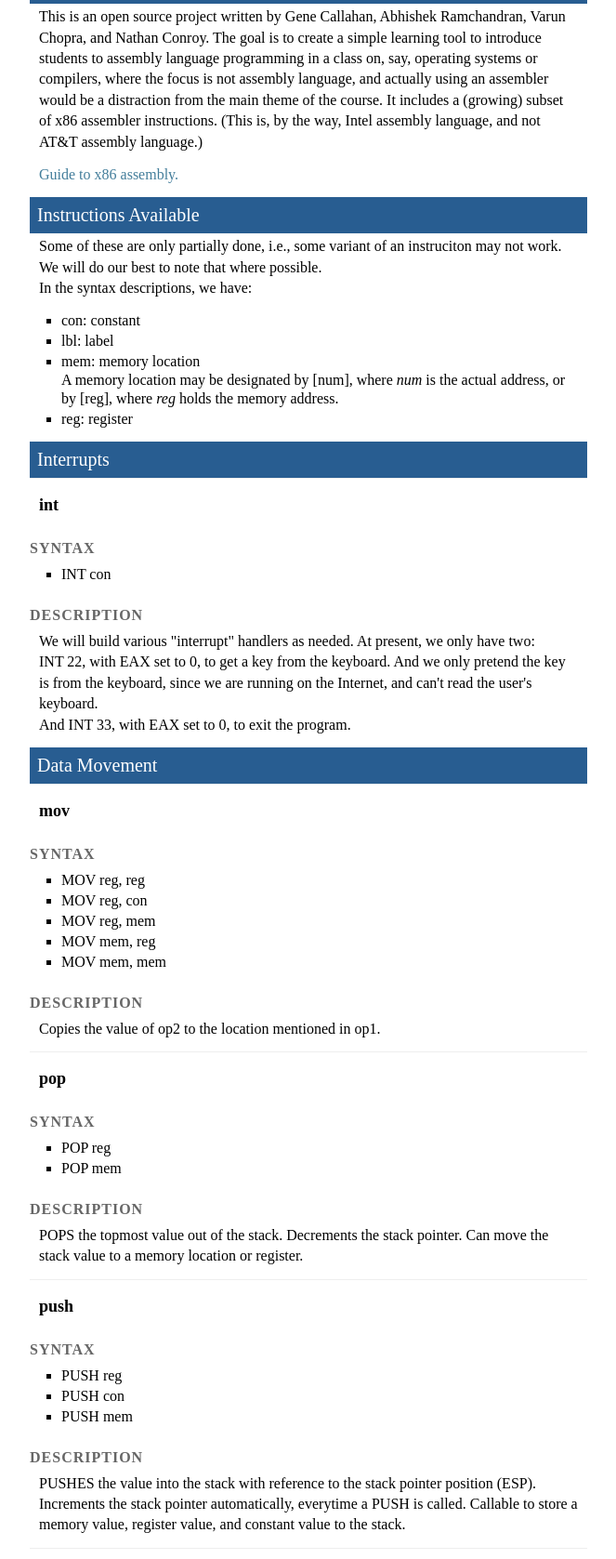
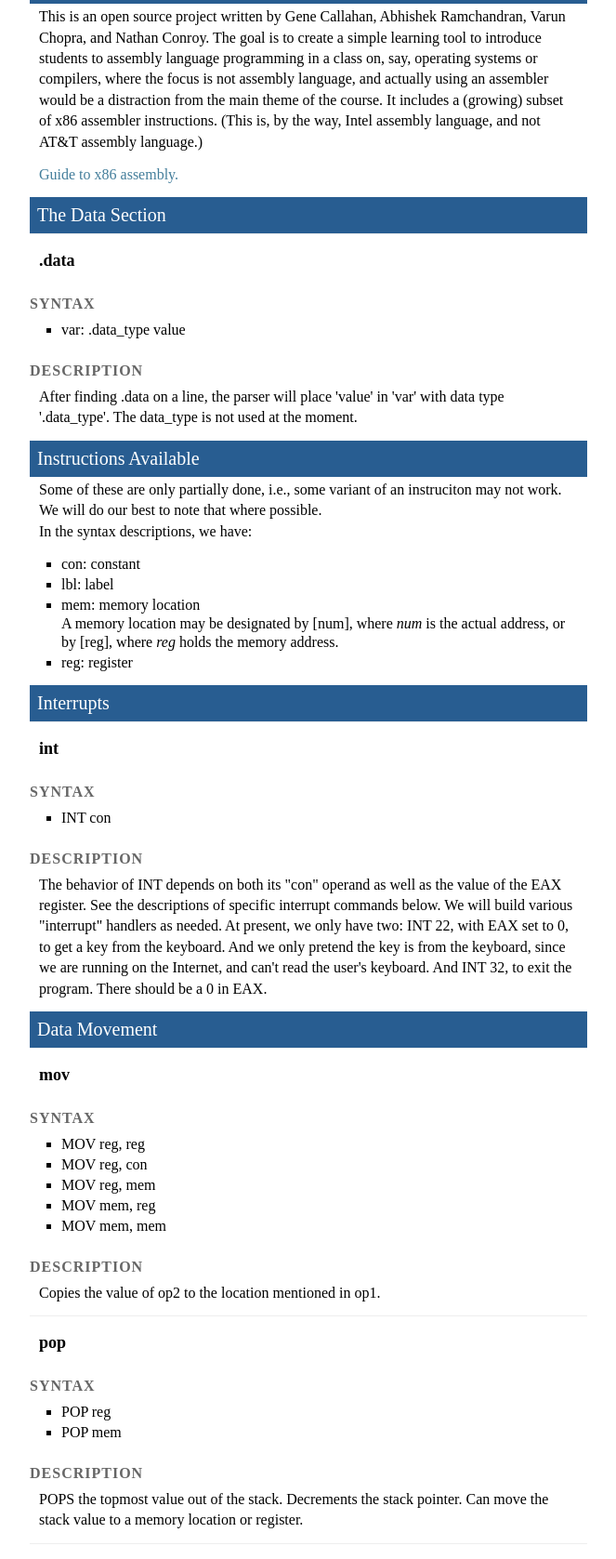
Before and after one commit to gcallah/Emu86, a Django app: page /Emu86/help in a window 1280 px wide. Shown: the part 243-1920 px from the top of the page at 93% size, without its empty margins (16-679 px from the left). Run offline with Django 3.2, Linux system fonts and the light colour scheme; data that the repository does not hold is empty.

Commit message:
Added documentation on data section.

```diff
--- a/Emu86/templates/help.html
+++ b/Emu86/templates/help.html
@@ -22,6 +22,27 @@
                 Guide to x86 assembly.
                 </a>
             </p>
+
+        <h2>
+            The Data Section
+        </h2>
+<hr>
+<h4>
+             .data
+</h4>
+
+<h5>Syntax</h5>
+
+<ul>
+<li>            var: .data_type value
+</ul>
+<h5>Description</h5>
+
+<p>
+            After finding .data on a line, the parser will
+            place 'value' in 'var' with data type '.data_type'.
+            The data_type is not used at the moment.
+</p>
 
         <h2>
             Instructions Available
@@ -60,15 +81,16 @@
 <h5>Description</h5>
 
 <p>
+            The behavior of INT depends on both its "con" operand
+            as well as the value of the EAX register. See the descriptions
+            of specific interrupt commands below.
             We will build various "interrupt" handlers as needed.
             At present, we only have two:
-            <br />
                 INT 22, with EAX set to 0, to get a key from
             the keyboard. And we only pretend the key is from the keyboard,
             since we are running on the Internet, and can't read the user's
             keyboard.
-            <br />
-            And INT 33, with EAX set to 0, to exit the program.
+            And INT 32, to exit the program. There should be a 0 in EAX.
 </p>
 
             <h2>
```
Also changed, not shown: assembler/parse.py (+11 -0 lines), 3 other files.
